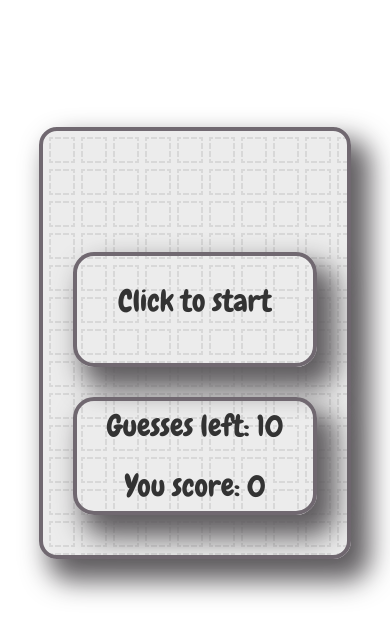
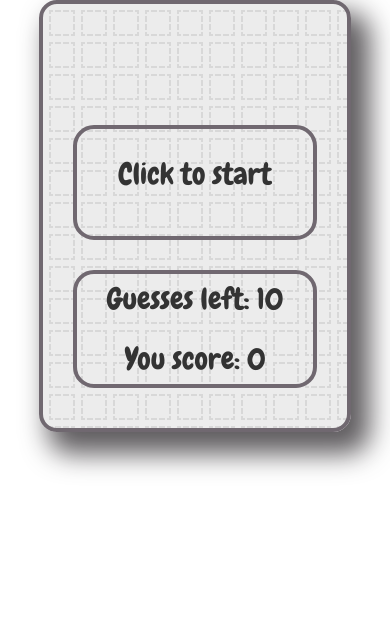
Before and after one commit to koskoha/Hangman-Game, a PHP site: page / in a window 390 px wide. Shown: the top 638 px of the page. Run offline with PHP 8.4, Linux system fonts and the light colour scheme.

Commit message:
more style fixes

```diff
--- a/assets/css/style.css
+++ b/assets/css/style.css
@@ -142,4 +142,23 @@ body{
 		height: auto;
 		padding:10px;
 	}
+
+	#gameBoard{
+		padding: 15px;
+		/**********/
+		-webkit-box-shadow: 0px 0px 0px 0px rgba(0,0,0,0);
+		-moz-box-shadow: 0px 0px 0px 0px rgba(0,0,0,0);
+		box-shadow: 0px 0px 0px 0px rgba(0,0,0,0);
+	}
+
+	#scoreBoard{
+		-webkit-box-shadow: 0px 0px 0px 0px rgba(0,0,0,0);
+		-moz-box-shadow: 0px 0px 0px 0px rgba(0,0,0,0);
+		box-shadow: 0px 0px 0px 0px rgba(0,0,0,0);
+	}
+
+	.container{
+		top:0px;
+	}
+
 }
```
